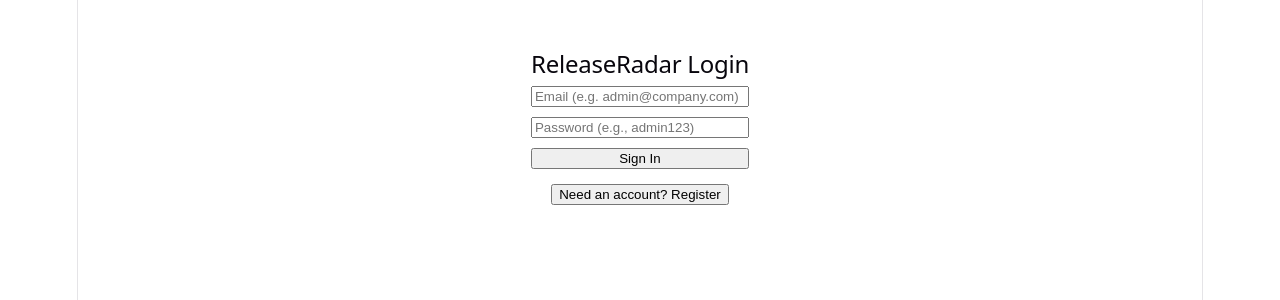
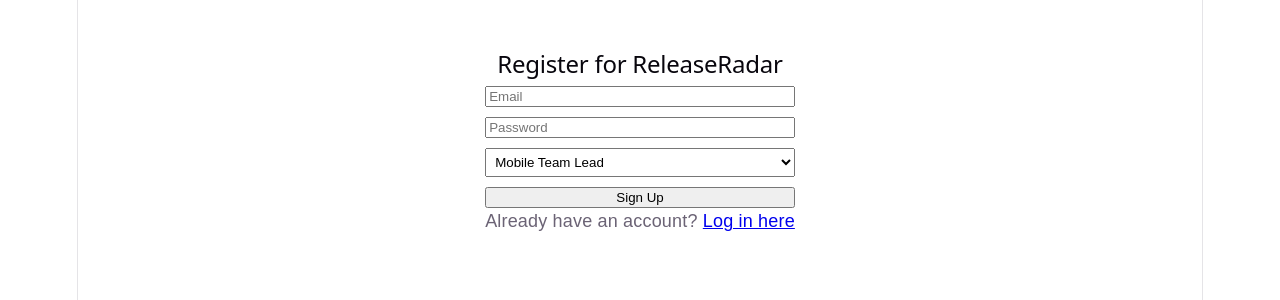
Before and after one commit to SandeshReddyGS/releaseradar, a React app in the folder frontend/: page /register in a window 1280 px wide. Shown: the top 300 px of the page. Built offline with nearby package versions, Linux system fonts and the light colour scheme; the HTML template or start-up script is replaced by a standard one.

Commit message:
new implementation

```diff
--- a/frontend/src/App.jsx
+++ b/frontend/src/App.jsx
@@ -1,17 +1,15 @@
 import { useState, useEffect } from 'react';
+import { BrowserRouter, Routes, Route, Navigate, useNavigate, Link } from 'react-router-dom';
 import Register from './components/Register';
 
-export default function App() {
-  const [token, setToken] = useState(localStorage.getItem('token') || '');
-  const [role, setRole] = useState(localStorage.getItem('role') || '');
-  const [email, setEmail] = useState('');
-  const [password, setPassword] = useState('');
+// --- DASHBOARD COMPONENT ---
+function Dashboard({ token, setToken, role, setRole }) {
   const [projects, setProjects] = useState([]);
   const [error, setError] = useState('');
-  const [showRegister, setShowRegister] = useState(false);
+  const navigate = useNavigate();
 
   useEffect(() => {
-    if (token) {
+    if (!token) return;
     fetch('/api/projects', {
       headers: { Authorization: `Bearer ${token}` }
     })
@@ -21,40 +19,14 @@
         else setProjects(data);
       })
       .catch(err => setError(err.message));
-    }
   }, [token]);
-
-  const handleLogin = async (e) => {
-    e.preventDefault();
-    setError('');
-
-    try {
-      const res = await fetch('/api/auth/login', {
-        method: 'POST',
-        headers: { 'Content-Type': 'application/json' },
-        body: JSON.stringify({ email, password })
-      });
-      const data = await res.json();
-
-      if (res.ok) {
-        setToken(data.token);
-        setRole(data.role); // Save the role to state
-        localStorage.setItem('token', data.token);
-        localStorage.setItem('role', data.role); // Save the role to storage
-      } else {
-        setError(data.error || 'Login failed');
-      }
-    } catch (err) {
-      setError('Network error connecting to server');
-    }
-  };
 
   const handleLogout = () => {
     setToken('');
     setRole('');
     localStorage.removeItem('token');
     localStorage.removeItem('role');
-    setProjects([]);
+    navigate('/login');
   };
 
   const handleDelete = async (id) => {
@@ -85,42 +57,6 @@
       }
     }
   };
-
-  if (!token) {
-    if (showRegister) {
-      return (
-        <div style={{ maxWidth: '400px', margin: '50px auto', fontFamily: 'sans-serif' }}>
-          <Register />
-          <button onClick={() => setShowRegister(false)} style={{ marginTop: '10px' }}>Back to Login</button>
-        </div>
-      );
-    }
-
-    return (
-      <div style={{ maxWidth: '400px', margin: '50px auto', fontFamily: 'sans-serif' }}>
-        <h2>ReleaseRadar Login</h2>
-        {error && <p style={{ color: 'red' }}>{error}</p>}
-        <form onSubmit={handleLogin} style={{ display: 'flex', flexDirection: 'column', gap: '10px' }}>
-          <input
-            type="email"
-            placeholder="Email (e.g. admin@company.com)"
-            value={email}
-            onChange={(e) => setEmail(e.target.value)}
-            required
-          />
-          <input
-            type="password"
-            placeholder="Password (e.g., admin123)"
-            value={password}
-            onChange={(e) => setPassword(e.target.value)}
-            required
-          />
-          <button type="submit">Sign In</button>
-        </form>
-        <button onClick={() => setShowRegister(true)} style={{ marginTop: '15px' }}>Need an account? Register</button>
-      </div>
-    );
-  }
 
   return (
     <div style={{ maxWidth: '800px', margin: '50px auto', fontFamily: 'sans-serif' }}>
@@ -165,3 +101,85 @@
     </div>
   );
 }
+
+// --- LOGIN COMPONENT ---
+function Login({ setToken, setRole }) {
+  const [email, setEmail] = useState('');
+  const [password, setPassword] = useState('');
+  const [error, setError] = useState('');
+  const navigate = useNavigate();
+
+  const handleLogin = async (e) => {
+    e.preventDefault();
+    setError('');
+
+    try {
+      const res = await fetch('/api/auth/login', {
+        method: 'POST',
+        headers: { 'Content-Type': 'application/json' },
+        body: JSON.stringify({ email, password })
+      });
+      const data = await res.json();
+
+      if (res.ok) {
+        setToken(data.token);
+        setRole(data.role);
+        localStorage.setItem('token', data.token);
+        localStorage.setItem('role', data.role);
+        navigate('/dashboard');
+      } else {
+        setError(data.error || 'Login failed');
+      }
+    } catch (err) {
+      setError('Network error connecting to server');
+    }
+  };
+
+  return (
+    <div style={{ maxWidth: '400px', margin: '50px auto', fontFamily: 'sans-serif' }}>
+      <h2>ReleaseRadar Login</h2>
+      {error && <p style={{ color: 'red' }}>{error}</p>}
+      <form onSubmit={handleLogin} style={{ display: 'flex', flexDirection: 'column', gap: '10px' }}>
+        <input
+          type="email"
+          placeholder="Email"
+          value={email}
+          onChange={(e) => setEmail(e.target.value)}
+          required
+        />
+        <input
+          type="password"
+          placeholder="Password"
+          value={password}
+          onChange={(e) => setPassword(e.target.value)}
+          required
+        />
+        <button type="submit">Sign In</button>
+      </form>
+      <p style={{ marginTop: '15px' }}>Need an account? <Link to="/register">Register here</Link></p>
+    </div>
+  );
+}
+
+// --- MAIN APP COMPONENT (ROUTER SETUP) ---
+export default function App() {
+  const [token, setToken] = useState(localStorage.getItem('token') || '');
+  const [role, setRole] = useState(localStorage.getItem('role') || '');
+
+  return (
+    <BrowserRouter>
+      <Routes>
+        {/* Default route redirects to dashboard if logged in, otherwise login */}
+        <Route path="/" element={<Navigate to={token ? "/dashboard" : "/login"} />} />
+        <Route path="/login" element={<Login setToken={setToken} setRole={setRole} />} />
+        <Route path="/register" element={<Register />} />
+
+        {/* Protect the dashboard route */}
+        <Route
+          path="/dashboard"
+          element={token ? <Dashboard token={token} setToken={setToken} role={role} setRole={setRole} /> : <Navigate to="/login" />}
+        />
+      </Routes>
+    </BrowserRouter>
+  );
+}
--- a/frontend/src/components/Register.jsx
+++ b/frontend/src/components/Register.jsx
@@ -1,5 +1,5 @@
 import { useState } from 'react';
-import { useNavigate } from 'react-router-dom';
+import { useNavigate, Link } from 'react-router-dom';
 
 export default function Register() {
   const [email, setEmail] = useState('');
@@ -23,17 +23,30 @@
   };
 
   return (
-    <div className="register-container">
-      <h2>Register</h2>
-      <form onSubmit={handleRegister}>
-        <input type="email" value={email} onChange={(e) => setEmail(e.target.value)} placeholder="Email" required />
-        <input type="password" value={password} onChange={(e) => setPassword(e.target.value)} placeholder="Password" required />
-        <select value={role} onChange={(e) => setRole(e.target.value)}>
+    <div style={{ maxWidth: '400px', margin: '50px auto', fontFamily: 'sans-serif' }}>
+      <h2>Register for ReleaseRadar</h2>
+      <form onSubmit={handleRegister} style={{ display: 'flex', flexDirection: 'column', gap: '10px' }}>
+        <input
+          type="email"
+          value={email}
+          onChange={(e) => setEmail(e.target.value)}
+          placeholder="Email"
+          required
+        />
+        <input
+          type="password"
+          value={password}
+          onChange={(e) => setPassword(e.target.value)}
+          placeholder="Password"
+          required
+        />
+        <select value={role} onChange={(e) => setRole(e.target.value)} style={{ padding: '5px' }}>
           <option value="Admin">Admin</option>
           <option value="Mobile Team Lead">Mobile Team Lead</option>
         </select>
         <button type="submit">Sign Up</button>
       </form>
+      <p>Already have an account? <Link to="/login">Log in here</Link></p>
     </div>
   );
 }
```
Lines whose indentation alone changed are shown as unchanged.
